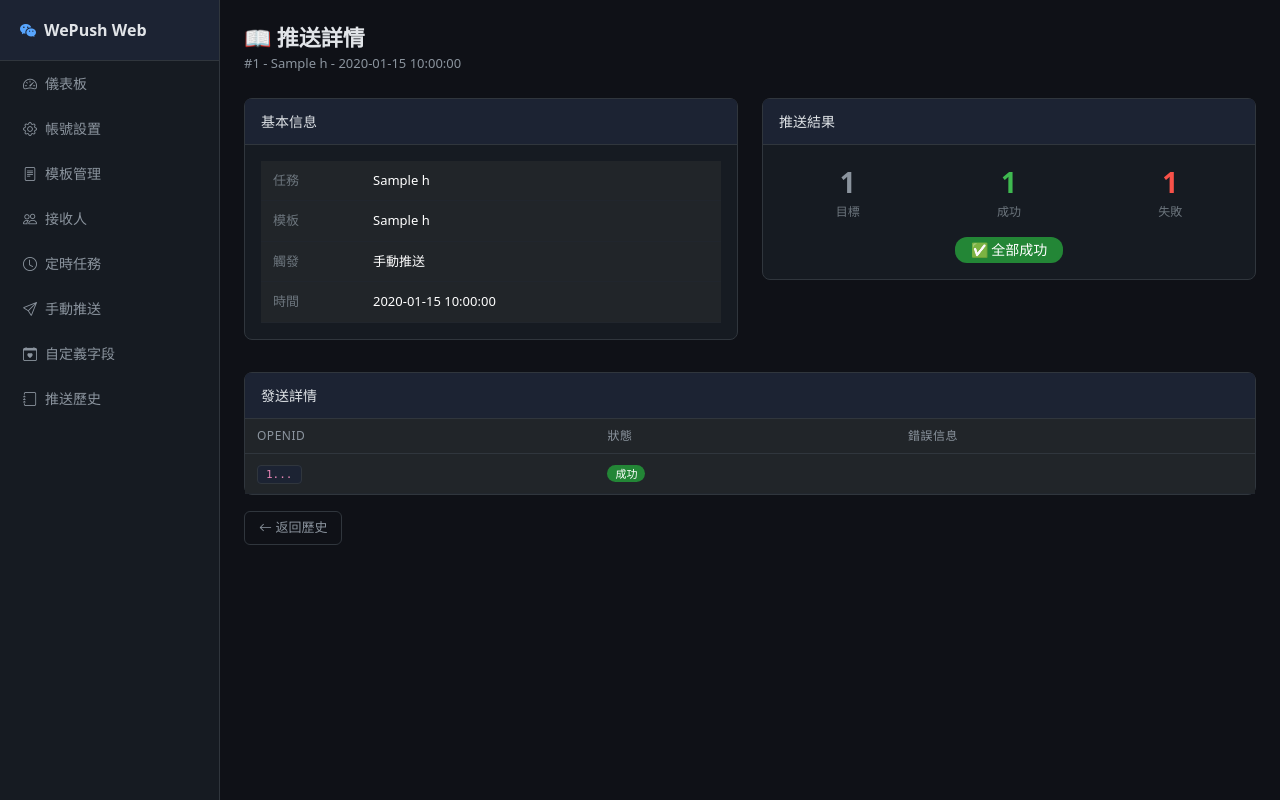
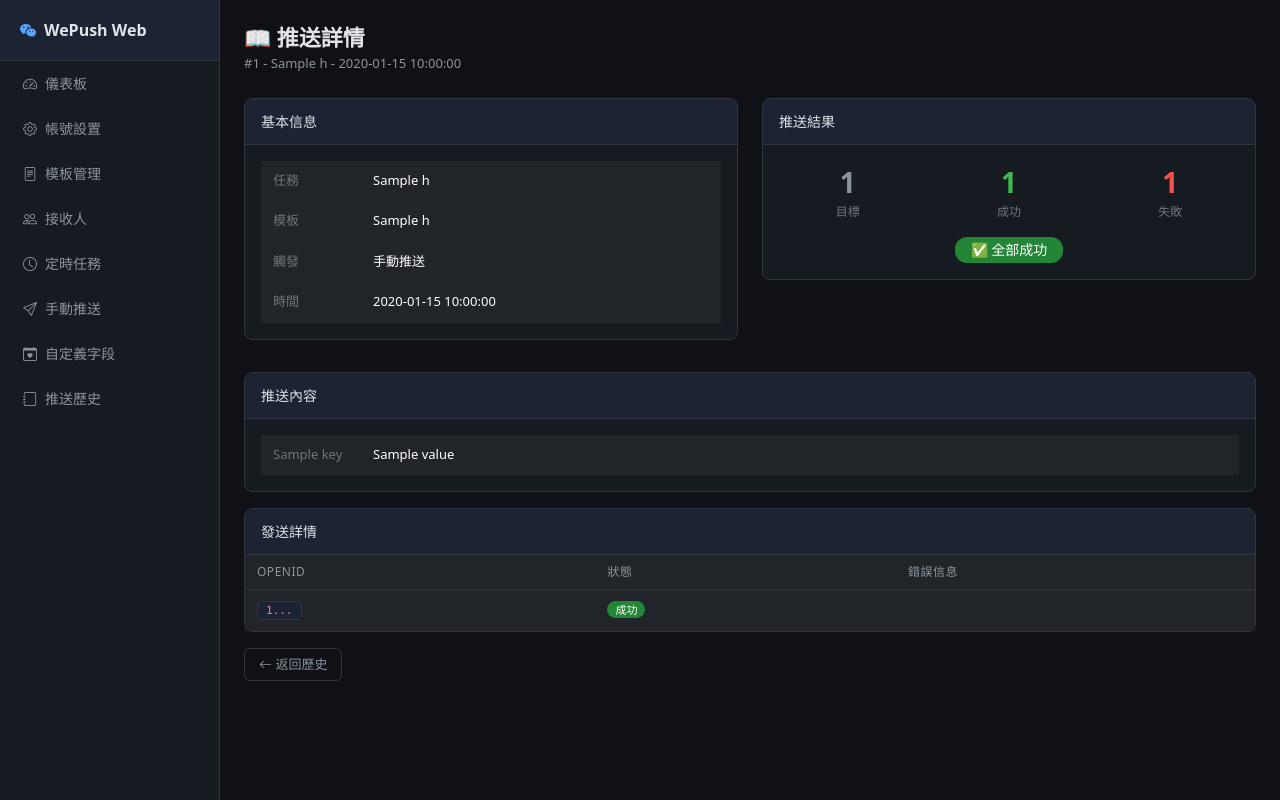
Before and after one commit to nicklam1994/wepush-web, a FastAPI app: template templates/history_detail.html in a window 1280 px wide. Run offline with FastAPI, Linux system fonts and the light colour scheme; the template is opened without the code that fills it: most values are stand-ins (such as "Sample title", 1, 10 or a date in 2020); some libraries are stand-ins or nearby versions.

Commit message:
fix: regex supports Chinese var names + push_data in history detail

```diff
--- a/models.py
+++ b/models.py
@@ -146,6 +146,8 @@ class PushHistory(Base):
     fail_count = Column(Integer, default=0, comment="失败数")
     # JSON array of {openid, status, error}
     details = Column(JSON, default=list, comment="推送详情")
+    # JSON of the actual WeChat template data sent
+    push_data = Column(JSON, default=dict, comment="推送內容")
     status = Column(String(20), default="pending", comment="pending/success/partial/fail")
     created_at = Column(DateTime, default=datetime.now)
 
--- a/scheduler.py
+++ b/scheduler.py
@@ -220,6 +220,7 @@ async def _manual_push_async(
         success_count=success_count,
         fail_count=fail_count,
         details=details,
+        push_data=data,
         status=status,
     )
     db_session.add(history)
--- a/templates/history_detail.html
+++ b/templates/history_detail.html
@@ -51,6 +51,23 @@
     </div>
 </div>
 
+<!-- 推送內容 -->
+{% if h.push_data %}
+<div class="card mt-3">
+    <div class="card-header">推送內容</div>
+    <div class="card-body">
+        <table class="table" style="font-size:13px;">
+            {% for key, val in h.push_data.items() %}
+            <tr>
+                <td class="text-secondary" style="width:100px;">{{ key }}</td>
+                <td>{{ val.value }}</td>
+            </tr>
+            {% endfor %}
+        </table>
+    </div>
+</div>
+{% endif %}
+
 <!-- 推送詳情 -->
 <div class="card mt-3">
     <div class="card-header">發送詳情</div>
--- a/wechat.py
+++ b/wechat.py
@@ -109,7 +109,7 @@ def build_template_data(data_fields: list, values: dict) -> dict:
 
         # 始終對值做 {{var}} 替換（無論來自 values 還是 default）
         if "{{" in actual_value:
-            for var_name in re.findall(r"\{\{(\w+)\}\}", actual_value):
+            for var_name in re.findall(r"\{\{([^{}]+)\}\}", actual_value):
                 if var_name in values and values[var_name]:
                     actual_value = actual_value.replace(f"{{{{{var_name}}}}}", str(values[var_name]))
                 else:
```
